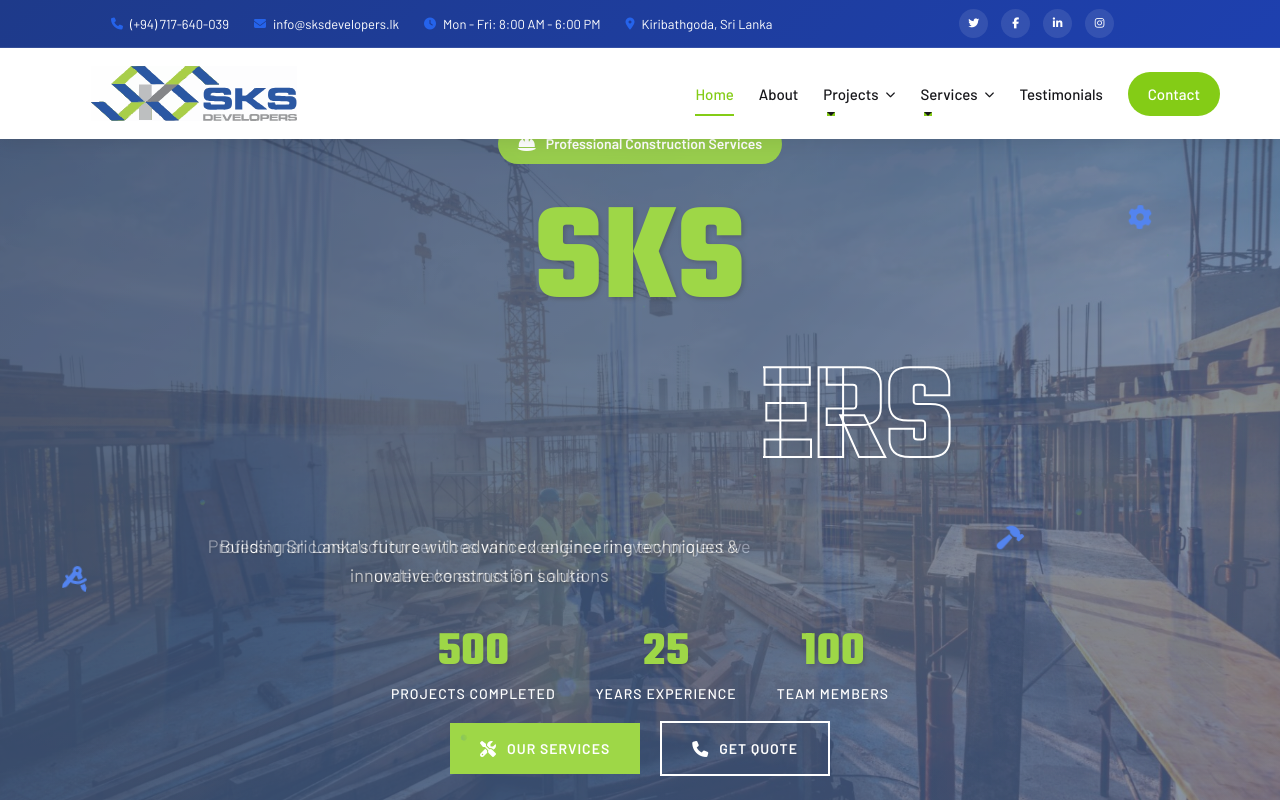
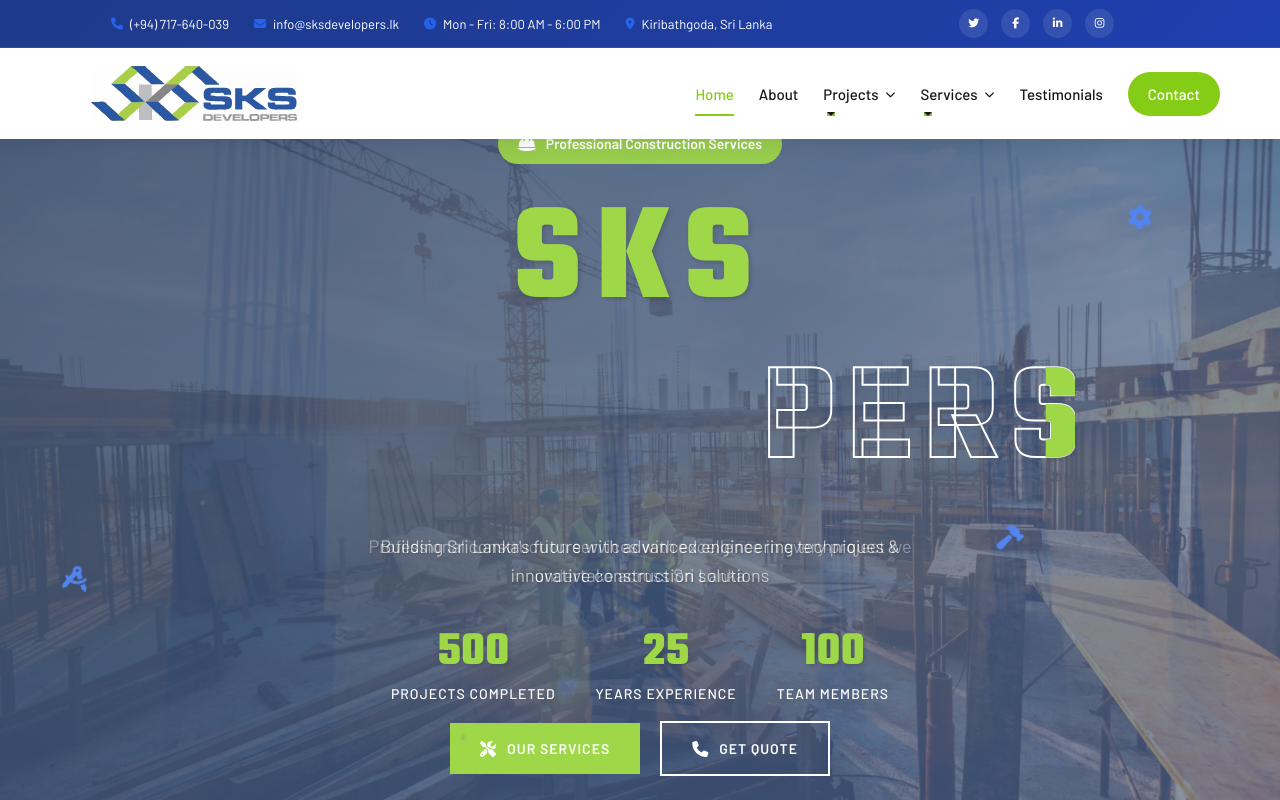
Before and after one commit to LUC1f3R-0/sks-constructions, a Vue app in the folder frontend/: page / in a window 1280 px wide. Shown: the top 800 px of the page. Built offline with nearby package versions, Linux system fonts and the light colour scheme.

Commit message:
centered the hero subtiloe

```diff
--- a/frontend/src/components/home/HeroSlider.vue
+++ b/frontend/src/components/home/HeroSlider.vue
@@ -517,6 +517,7 @@
     margin-bottom: 20px;
     text-shadow: 2px 2px 4px rgba(0, 0, 0, 0.3);
     white-space: nowrap;
+    letter-spacing: 0.1em;
     opacity: 0;
     transform: translateX(-50px);
     transition: all 1.2s ease-out;
@@ -615,6 +616,7 @@
   justify-content: flex-start;
   white-space: nowrap;
   overflow: visible;
+  letter-spacing: 0.1em;
 
   @media (max-width: 768px) {
     font-size: 70px; // Match the SKS size for consistency
@@ -651,12 +653,13 @@
 .hero-subtitle {
   font-size: 18px;
   color: var(--white);
-  margin-bottom: 40px;
+  margin: 0 auto 40px;
   max-width: 600px;
   line-height: 1.6;
   text-shadow: 1px 1px 2px rgba(0, 0, 0, 0.5);
   opacity: 0;
   transition: all 1s ease-out;
+  text-align: center; /* centers the text */
 
   &.animate-in {
     opacity: 1;
```
